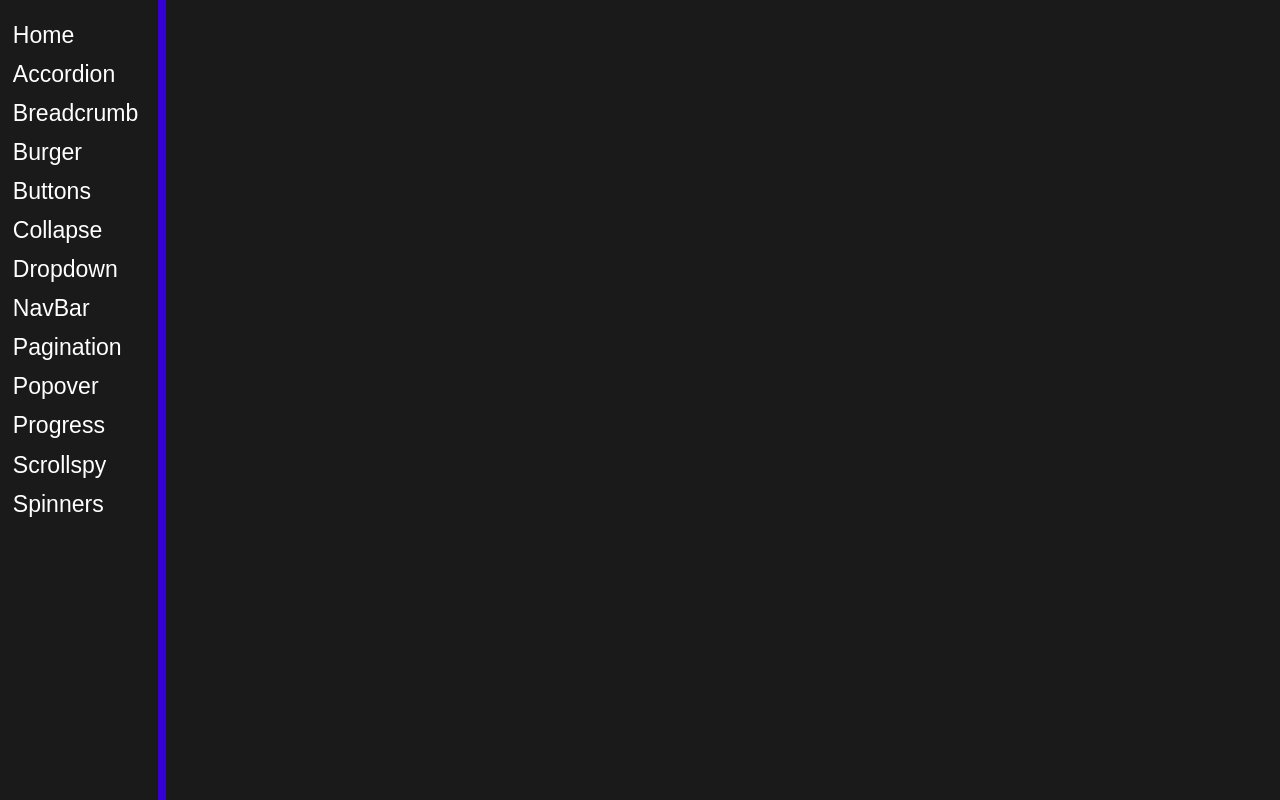
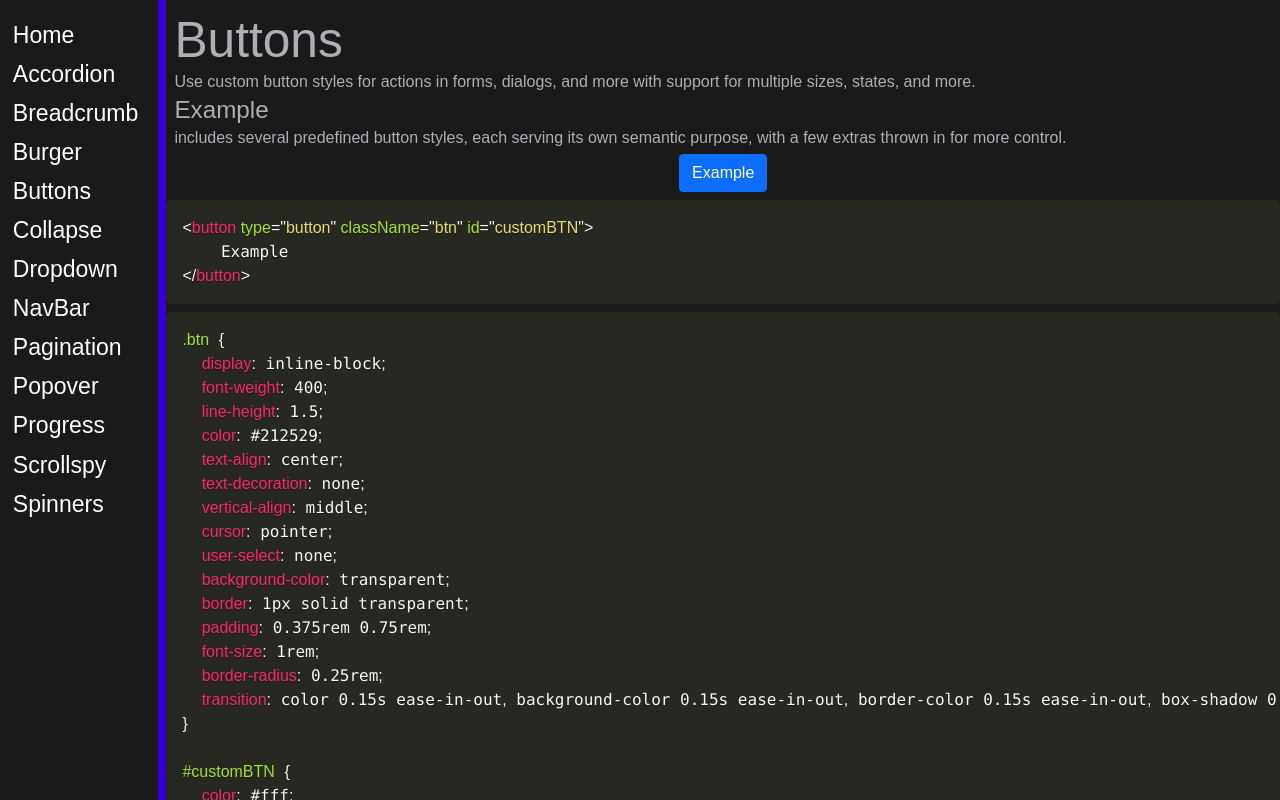
Before and after one commit to MrGio7/templates, a React (Create React App) app: page /cssTemplate/buttons in a window 1280 px wide. Built offline with nearby package versions, Linux system fonts and the light colour scheme.

Commit message:
added buton css template

```diff
--- a/src/components/cssTemplate.js
+++ b/src/components/cssTemplate.js
@@ -4,6 +4,7 @@ function CssTemplate(props) {
     const Accordion = props.loadable(() => import("./templates/accordion"), {fallback: <props.Loader/>});
     const BreadCrumb = props.loadable(() => import("./templates/breadcrumb"), {fallback: <props.Loader/>});
     const Burger = props.loadable(() => import("./templates/burger"), {fallback: <props.Loader/>});
+    const Buttons = props.loadable(() => import("./templates/buttons"), {fallback: <props.Loader/>});
     const CssTemplateMenu = props.loadable(() => import("./cssTemplateMenu"), {fallback: <props.Loader/>});
 
     return <div className="cssTemplate">
@@ -18,6 +19,9 @@ function CssTemplate(props) {
             <Route exact path={`/cssTemplate/burger`}>
                 <Burger/>
             </Route>
+            <Route exact path={`/cssTemplate/buttons`}>
+                <Buttons/>
+            </Route>
         </Switch>
     </div>
 }
--- a/src/components/cssTemplateMenu.js
+++ b/src/components/cssTemplateMenu.js
@@ -7,7 +7,7 @@ function CssTemplateMenu() {
             <Link to="/cssTemplate/accordion">Accordion</Link>
             <Link to="/cssTemplate/breadcrumb">Breadcrumb</Link>
             <Link to="/cssTemplate/burger">Burger</Link>
-            <li>Buttons</li>
+            <Link to="/cssTemplate/buttons">Buttons</Link>
             <li>Collapse</li>
             <li>Dropdown</li>
             <li>NavBar</li>
--- a/src/components/templates/accordion.js
+++ b/src/components/templates/accordion.js
@@ -177,7 +177,7 @@ p {
 }
 }`}
       </code>
-  </pre>
+    </pre>
   </div>
 </div>
 }
--- /dev/null
+++ b/src/components/templates/buttons.js
@@ -0,0 +1,67 @@
+import { useEffect } from "react";
+import Prism from "prismjs";
+
+function Buttons() {
+    useEffect(() => {
+        Prism.highlightAll()
+    }, []);
+
+    return <div className="buttonsTemplate">
+        <h1>Buttons</h1>
+        <p>Use custom button styles for actions in forms, dialogs, and more with support for multiple sizes, states, and more.</p>
+        <h2>Example</h2>
+        <p>includes several predefined button styles, each serving its own semantic purpose, with a few extras thrown in for more control.</p>
+        <div className="buttonsExample">
+            <button type="button" className="btn" id="customBTN">
+                Example
+            </button>
+        </div>
+        <pre>
+            <code className="language-html">
+            {`<button type="button" className="btn" id="customBTN">
+    Example
+</button>`}
+        </code>
+        </pre>
+        <pre>
+            <code className="language-css">
+          {`.btn {
+  display: inline-block;
+  font-weight: 400;
+  line-height: 1.5;
+  color: #212529;
+  text-align: center;
+  text-decoration: none;
+  vertical-align: middle;
+  cursor: pointer;
+  user-select: none;
+  background-color: transparent;
+  border: 1px solid transparent;
+  padding: 0.375rem 0.75rem;
+  font-size: 1rem;
+  border-radius: 0.25rem;
+  transition: color 0.15s ease-in-out, background-color 0.15s ease-in-out, border-color 0.15s ease-in-out, box-shadow 0.15s ease-in-out;
+}
+
+#customBTN {
+  color: #fff;
+  background-color: #0d6efd;
+  border-color: #0d6efd;
+}
+#customBTN:hover {
+  color: #fff;
+  background-color: #0b5ed7;
+  border-color: #0a58ca;
+}
+#customBTN:focus {
+  color: #fff;
+  background-color: #0b5ed7;
+  border-color: #0a58ca;
+  box-shadow: 0 0 0 0.25rem rgba(49, 132, 253, 0.5);
+}`}
+      </code>
+        </pre>
+    </div>
+};
+
+export default Buttons;
--- a/src/style/components/_cssTemplate.scss
+++ b/src/style/components/_cssTemplate.scss
@@ -37,7 +37,7 @@ code {
 
 }
 
-.accordionTemplate, .breadcrumbTemplate, .burgerTemplate {
+.accordionTemplate, .breadcrumbTemplate, .burgerTemplate, .buttonsTemplate {
     width: 87%;
     overflow-x: hidden;
 
@@ -191,4 +191,48 @@ code {
             }
         }
     }
+
+    .buttonsExample{
+        width: 100%;
+        display: flex;
+        flex-direction: row;
+        justify-content: center;
+
+        .btn{
+            display: inline-block;
+            font-weight: 400;
+            line-height: 1.5;
+            color: #212529;
+            text-align: center;
+            text-decoration: none;
+            vertical-align: middle;
+            cursor: pointer;
+            user-select: none;
+            background-color: transparent;
+            border: 1px solid transparent;
+            padding: .375rem .75rem;
+            font-size: 1rem;
+            border-radius: .25rem;
+            transition: color .15s ease-in-out,background-color .15s ease-in-out,border-color .15s ease-in-out,box-shadow .15s ease-in-out;
+        }
+
+        #customBTN {
+            color: #fff;
+            background-color: #0d6efd;
+            border-color: #0d6efd;
+
+            &:hover{
+                color: #fff;
+                background-color: #0b5ed7;
+                border-color: #0a58ca;
+            }
+
+            &:focus{
+                color: #fff;
+                background-color: #0b5ed7;
+                border-color: #0a58ca;
+                box-shadow: 0 0 0 0.25rem rgb(49 132 253 / 50%);
+            }
+        }
+    }
 }
```
